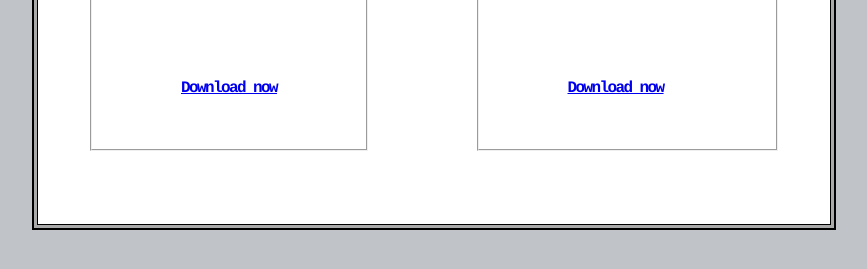
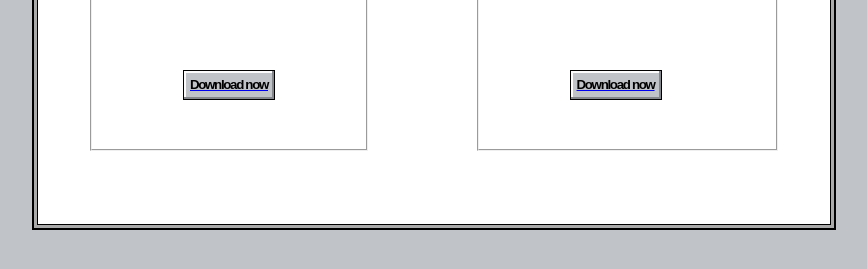
Before and after one commit to Vovo4k/Vlaicu-OS, a plain HTML site: page index.html in a window 1280 px wide. Shown: the part 389-658 px from the top of the page, without its empty margins (206-1073 px from the left). Drawn offline with Linux system fonts and the light colour scheme.

Commit message:
Add files via upload

```diff
--- a/index.html
+++ b/index.html
@@ -34,7 +34,7 @@
 				<div id="shop-card">
 					<img id="image" alt="Vlaicu INC VlaicuOS" src="files/logo.png" />
 					<a class="box" href="https://github.com/Vovo4k/VlaicuOS/releases/tag/4.0">
-					<span>Download now</span>
+					<button>Download now</button>
 				</a>
 				</div>
 			</fieldset>
@@ -46,7 +46,7 @@
 				<div id="shop-card">
 					<img id="image" alt="Vlaicu INC VlaicuOS" src="files/logo.png" />
 					<a class="box" href="https://github.com/Vovo4k/VlaicuOS/releases/tag/7.1.7">
-					<span>Download now</span>
+					<button>Download now</button>
 				</a>
 				</div>
 					<div>
```
